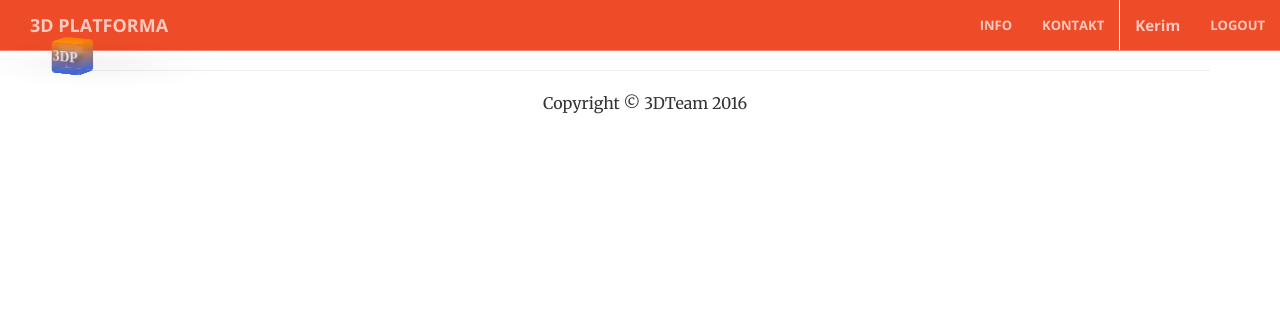
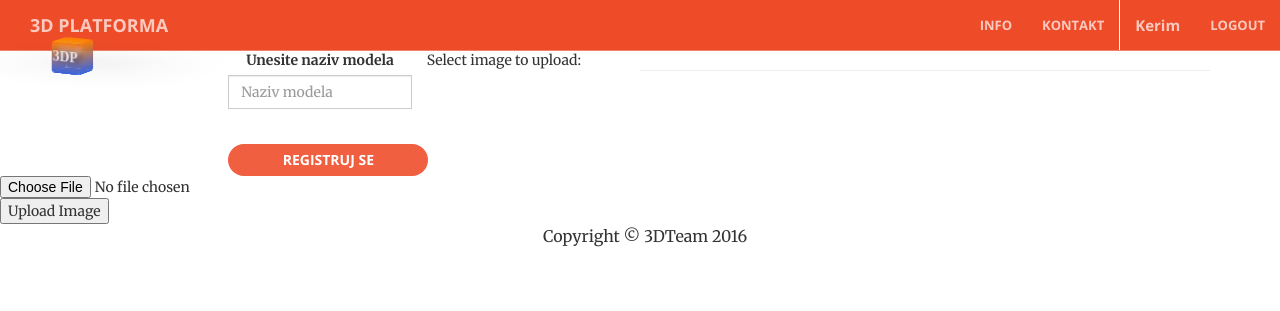
Before and after one commit to kbalic1/3DPTeam, a PHP site: page /dodavanjeModela.php in a window 1280 px wide. Shown: the top 311 px of the page. Run offline with PHP 8.4, Linux system fonts and the light colour scheme; a user stored in the database is signed in.

Commit message:
commit, al uz malu implementaciiju

```diff
--- a/css/main.css
+++ b/css/main.css
@@ -153,10 +153,21 @@ footer{
 
 
 
-.dugmeDodaj {
+#dugmeDodaj {
 
 	margin: 10px 0 10px 0;
 	border-radius: 5px;
+	height: 30px ;
+	padding: 5px;
+}
+
+
+.unosModelaPodaci {
+
+	float: left;
+	width: 50%;
+
+
 }
 
 
--- a/dodavanjeModela.php
+++ b/dodavanjeModela.php
@@ -30,8 +30,35 @@
 
 
 
-<div>
+<div class="unosModelaPodaci">
 
+ <form novalidate  action=" register.php" method="post" onsubmit="return validate()" >
+
+
+
+                    <div class="col-lg-4 col-lg-offset-4 text-center">
+
+                        <div class="form-group tdp_form_group">
+                            <label >Unesite naziv modela</label>
+                            <div class="input-group ">
+
+                                <input type="text" class="form-control" name="username" id="username" placeholder="Naziv modela"  >
+
+
+
+                            </div>
+                             <label id="validacijaUsername" class="textValidacija "></label>
+                        </div>
+
+                        <input type="submit" name="submit" id="submit" value="Registruj se" class="btn btn-primary centered tdp_button_margin ">
+                    </div>
+                </form>
+
+                <form action="upload.php" method="post" enctype="multipart/form-data">
+    Select image to upload:
+    <input type="file" name="fileToUpload" id="fileToUpload">
+    <input type="submit" value="Upload Image" name="submit">
+</form>
 
 </div>
 
--- a/indexLogovan.php
+++ b/indexLogovan.php
@@ -70,6 +70,7 @@ if ($result1->num_rows > 0) {
         $mail=$row["mail"];
 
     }
+
 }
 
 
@@ -176,7 +177,7 @@ if(isset($_REQUEST['spasiPassword']))
               <div class="table-responsive">
 
 
-                    <button class="dugmeDodaj">+ Dodaj novi model</button>
+                   <a href="dodavanjeModela.php" id="dugmeDodaj" class="btn btn-primary btn-xl page-scroll">+ Dodaj novi model</a>
 
                     <?php require_once('modeli.php') ?>
 
```
